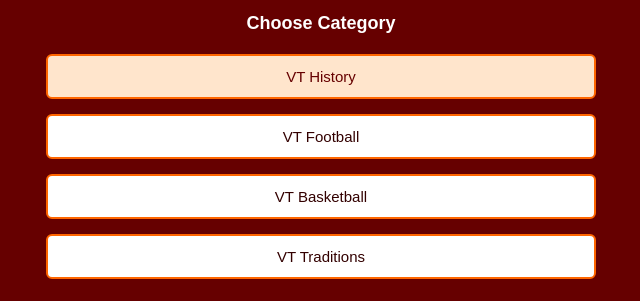
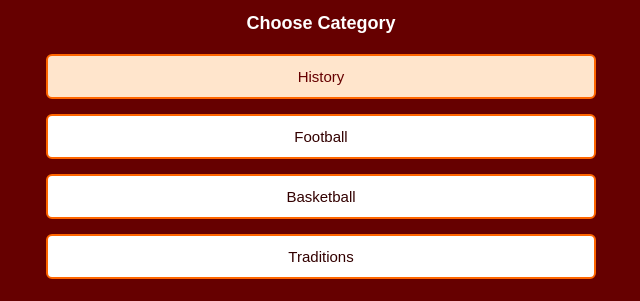
Before and after one commit to jmhester20/QuizzApp.github.io, a plain HTML site: page index.html in a window 1280 px wide. Shown: the part 160-461 px from the top of the page, without its empty margins (319-959 px from the left). Drawn offline with nearby package versions, Linux system fonts and the light colour scheme.

Commit message:
removed VT

```diff
--- a/index.html
+++ b/index.html
@@ -17,10 +17,10 @@
         <div class="config-option">
           <h4 class="option-title">Choose Category</h4>
           <div class="category-options">
-            <button class="category-option active">VT History</button>
-            <button class="category-option">VT Football</button>
-            <button class="category-option">VT Basketball</button>
-            <button class="category-option">VT Traditions</button>
+            <button class="category-option active">History</button>
+            <button class="category-option">Football</button>
+            <button class="category-option">Basketball</button>
+            <button class="category-option">Traditions</button>
           </div>
         </div>
 
```
